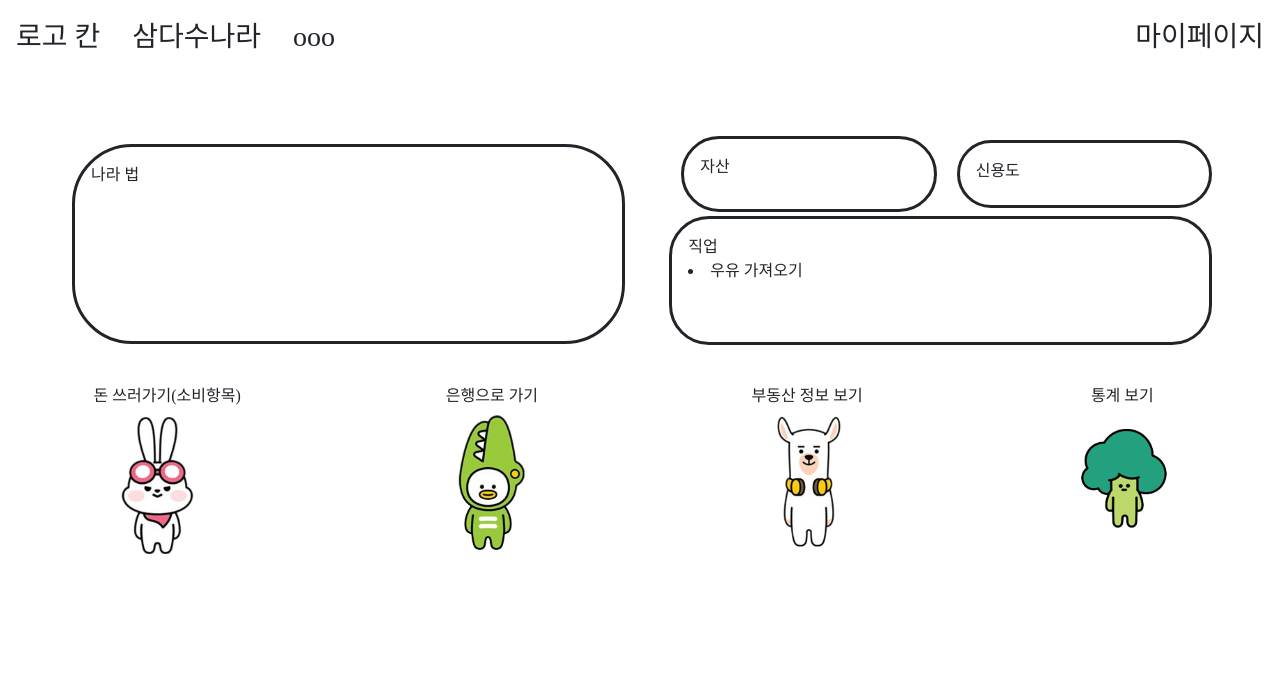
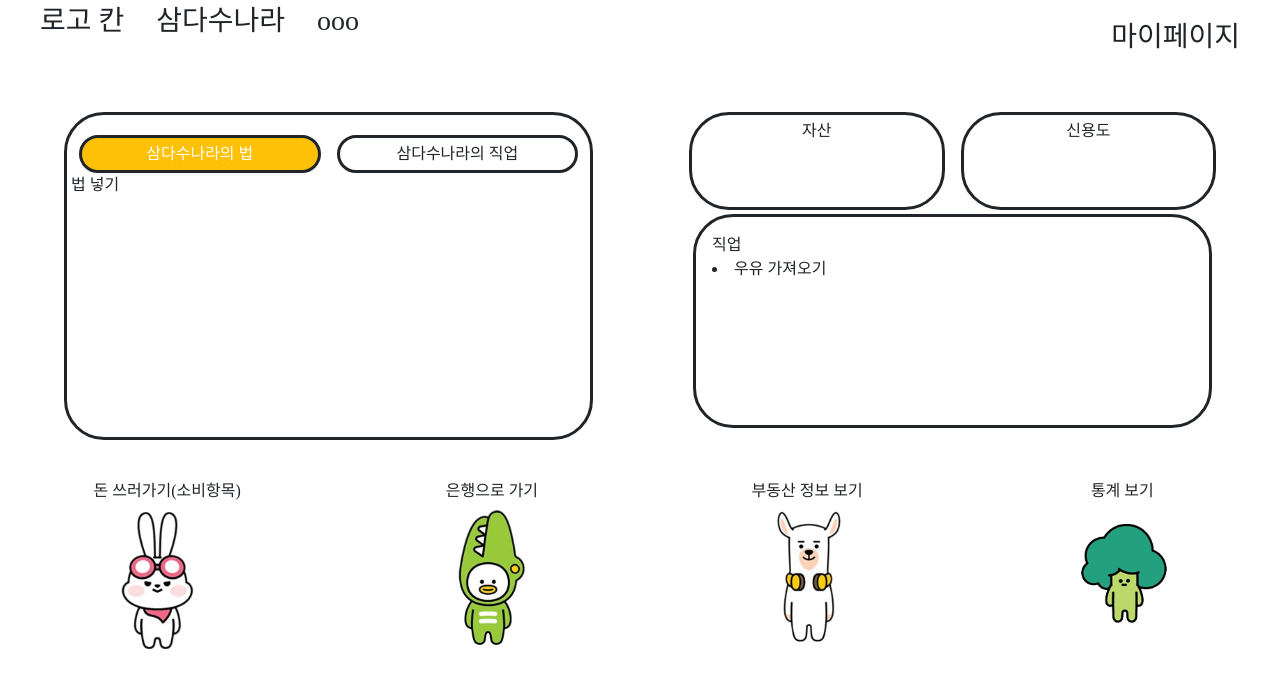
Before and after one commit to worKids/workids-frontend, a React (Vite) app in the folder workids/: page /student in a window 1280 px wide. Shown: the top 688 px of the page. Built offline with nearby package versions, Linux system fonts and the light colour scheme; a web font is replaced by a local one.

Commit message:
add: loginPage, studentpage 생성

```diff
--- a/workids/package.json
+++ b/workids/package.json
@@ -16,7 +16,8 @@
     "react": "^18.2.0",
     "react-bootstrap": "^2.8.0",
     "react-dom": "^18.2.0",
-    "react-router-dom": "^6.15.0"
+    "react-router-dom": "^6.15.0",
+    "recoil": "^0.7.7"
   },
   "devDependencies": {
     "@types/react": "^18.2.15",
--- a/workids/src/components/student/StudentAuction.jsx
+++ b/workids/src/components/student/StudentAuction.jsx
@@ -5,15 +5,26 @@ export default function StudentAuction(props) {
     width: "80%",
     borderRadius: "40px",
   };
+  const heightStyle = {
+    height: "85%",
+    borderRadius: "40px",
+  };
+
   return (
-    <div className="border border-dark  border-3 p-5" style={divStyle}>
+    <div className="border border-dark  border-3 p-3 h-100" style={divStyle}>
       {props.state === 0 ? (
-        <div>
-          <h1>{props.state}</h1>
+        <div className="h-100">
+          <div className="mx-3 mt-2 mb-4 fs-3">진행중인 경매</div>
+          <div className="border border-dark  border-3 p-5" style={heightStyle}>
+            <h1>{props.state}</h1>
+          </div>
         </div>
       ) : (
-        <div>
-          <h1>{props.state}</h1>
+        <div className="h-100">
+          <div className="mx-3 mt-2 mb-4 fs-3">경매 내역 보기</div>
+          <div className="border border-dark  border-3 p-5" style={heightStyle}>
+            <h1>{props.state}</h1>
+          </div>
         </div>
       )}
     </div>
--- a/workids/src/components/student/StudentTopNav.jsx
+++ b/workids/src/components/student/StudentTopNav.jsx
@@ -4,15 +4,15 @@ export default function StudentTopNav() {
   const [studentName, setStudentName] = useState("ooo");
   const [nationName, setNationName] = useState("삼다수나라");
   const divStyle = {
-    height: "13%",
+    height: "10%",
   };
   return (
-    <div style={divStyle} className="fs-3">
+    <div style={divStyle} className="fs-3 mx-4">
       <div className="d-flex justify-content-between">
         <div className="d-flex">
-          <div className="m-3">로고 칸</div>
-          <div className="m-3">{nationName}</div>
-          <div className="m-3">{studentName}</div>
+          <div className="mx-3">로고 칸</div>
+          <div className="mx-3">{nationName}</div>
+          <div className="mx-3">{studentName}</div>
         </div>
         <div className="m-3">마이페이지</div>
       </div>
--- a/workids/src/main.jsx
+++ b/workids/src/main.jsx
@@ -4,8 +4,11 @@ import { BrowserRouter } from "react-router-dom";
 import "./index.css";
 import React from "react";
 import App from "./App";
+import { RecoilRoot } from "recoil";
 ReactDOM.createRoot(document.getElementById("root")).render(
-  <BrowserRouter>
-    <App />
-  </BrowserRouter>
+  <RecoilRoot>
+    <BrowserRouter>
+      <App />
+    </BrowserRouter>
+  </RecoilRoot>
 );
--- a/workids/src/pages/MainPage.jsx
+++ b/workids/src/pages/MainPage.jsx
@@ -1,50 +1,78 @@
-import React from "react";
+import React, { useState } from "react";
 
 export default function MainPage() {
+  const [userType, setUserType] = useState("student");
+  const [id, setId] = useState("");
+  const [password, setPassword] = useState("");
+  const handleUserTypeChange = (event) => {
+    setUserType(event.target.value);
+  };
+  const handleUserIdChange = (event) => {
+    setId(event.target.value);
+  };
+
+  const handlePasswordChange = (event) => {
+    setPassword(event.target.value);
+  };
+  const borderRound = {
+    borderRadius: "40px",
+  };
   return (
-    <div>
-      <h1>메인 페이지</h1>
-      <div className="d-flex">
-        <div className="form-check">
+    <div className="h-100">
+      <h1>{userType}</h1>
+      <h1>{id}</h1>
+      <h1>{password}</h1>
+      <div className="h-75 d-flex justify-content-center align-items-center ">
+        <div className="border border-dark  border-3 p-5" style={borderRound}>
+          <div className="d-flex justify-content-center">
+            <div className="form-check mx-3 my-3">
               <input
                 className="form-check-input"
                 type="radio"
                 name="flexRadioDefault"
+                value="teacher"
                 id="flexRadioDefault1"
+                onChange={handleUserTypeChange}
               />
               <label className="form-check-label" htmlFor="flexRadioDefault1">
-            Default radio
+                선생님
               </label>
             </div>
-        <div className="form-check">
+            <div className="form-check mx-3 my-3">
               <input
                 className="form-check-input"
                 type="radio"
                 name="flexRadioDefault"
                 id="flexRadioDefault2"
-            checked
+                onChange={handleUserTypeChange}
+                value="student"
+                checked={userType === "student"}
               />
               <label className="form-check-label" htmlFor="flexRadioDefault2">
-            Default checked radio
+                학생
               </label>
             </div>
           </div>
-      <div className="row">
-        <div className="col">
+          <div className="row mb-2">
+            <div>아이디</div>
             <input
               type="text"
               className="form-control"
-            placeholder="First name"
-            aria-label="First name"
+              placeholder="id"
+              aria-label="id"
+              onChange={handleUserIdChange}
             />
           </div>
-        <div className="col">
+          <div className="row">
+            <div>비밀번호</div>
             <input
               type="text"
               className="form-control"
-            placeholder="Last name"
-            aria-label="Last name"
+              placeholder="password"
+              aria-label="password"
+              onChange={handlePasswordChange}
             />
+          </div>
         </div>
       </div>
     </div>
--- a/workids/src/pages/student/StudentAuctionPage.jsx
+++ b/workids/src/pages/student/StudentAuctionPage.jsx
@@ -1,6 +1,7 @@
 import React, { useState } from "react";
 import StudentTopNav from "../../components/student/StudentTopNav";
 import StudentAuction from "../../components/student/StudentAuction";
+import { useNavigate } from "react-router-dom";
 
 export default function StudentAuctionPage() {
   const [state, setState] = useState(0);
@@ -9,13 +10,18 @@ export default function StudentAuctionPage() {
     width: "15%",
   };
   const heightStyle = {
-    height: "80%",
+    height: "83%",
   };
   const isActive = (index) => {
     if (state === index) {
       return true;
     }
     return false;
+  };
+
+  const navigate = useNavigate();
+  const navigateToMain = () => {
+    navigate("/student");
   };
   const navigateMenu = (index) => {
     setState(index);
@@ -34,9 +40,17 @@ export default function StudentAuctionPage() {
   return (
     <div className="h-100">
       <StudentTopNav />
-      <div className="d-flex" style={heightStyle}>
-        <div className="mx-3" style={divStyle}>
+      <div className="d-flex justify-content-around m-3" style={heightStyle}>
+        <div style={divStyle}>
           {navbar}
+          <div className="d-flex justify-content-center ">
+            <div className="mb-5" style={{ position: "absolute", bottom: 0 }}>
+              <div className="border border-dark  border-3 text-center p-3 rounded-pill">
+                여긴 부동산임
+              </div>
+              <div className="lamu" onClick={navigateToMain}></div>
+            </div>
+          </div>
         </div>
         <StudentAuction state={state} />
       </div>
--- a/workids/src/pages/student/StudentMainPage.jsx
+++ b/workids/src/pages/student/StudentMainPage.jsx
@@ -1,22 +1,43 @@
-import React from "react";
+import React, { useState } from "react";
 import StudentTopNav from "../../components/student/StudentTopNav";
 import "./student.css";
 import { useNavigate } from "react-router-dom";
 export default function StudentMainPage() {
+  const [nationName, setNationName] = useState("삼다수나라");
+  const [state, setState] = useState(0);
+  const isActive = (index) => {
+    if (state === index) {
+      return true;
+    }
+    return false;
+  };
+  const nationData = [`${nationName}의 법`, `${nationName}의 직업`];
+
+  const nationMap = nationData.map((data, index) => (
+    <div
+      key={index}
+      onClick={() => setState(index)}
+      className={`m-auto border border-dark border-3 w-50 mx-2 mt-3 text-center rounded-pill px-2 py-1 ${
+        isActive(index) ? "bg-warning text-white" : ""
+      }`}
+    >
+      {data}
+    </div>
+  ));
   const rightDivStyle = {
-    height: "35%",
+    height: "30%",
   };
 
   const rightBottomDiv = {
-    height: "60%",
+    height: "65%",
     borderRadius: "40px",
   };
   const mainNav = {
-    height: "35%",
+    height: "45%",
   };
 
   const borderRound = {
-    borderRadius: "60px",
+    borderRadius: "40px",
   };
   const navigate = useNavigate();
   const navigateToConsumption = () => {
@@ -34,16 +55,31 @@ export default function StudentMainPage() {
   return (
     <div className="h-100">
       <StudentTopNav />
-      <div className="d-flex justify-content-between py-3 px-5" style={mainNav}>
-        <div className="w-50 border border-dark  border-3 m-4 p-3" style={borderRound}>
-          나라 법
+      <div className="d-flex justify-content-between m-3" style={mainNav}>
+        <div className="w-50 border border-dark  border-3 mx-5 my-3 p-1" style={borderRound}>
+          <div className="d-flex">{nationMap}</div>
+          {state===0 ? (
+            <div>
+              법 넣기
+            </div>
+          ) : (
+            <div>
+              직업 넣기
+            </div>
+          )}
         </div>
-        <div className="w-50 m-3">
+        <div className="w-50 my-3 mx-5">
           <div className="d-flex" style={rightDivStyle}>
-            <div className="w-50 border border-dark  border-3 mx-3 p-3" style={borderRound}>
+            <div
+              className="w-50 border border-dark  border-3 me-2 text-center p-1"
+              style={borderRound}
+            >
               자산
             </div>
-            <div className="w-50 border border-dark  border-3 m-1 p-3" style={borderRound}>
+            <div
+              className="w-50 border border-dark  border-3 ms-2 text-center p-1"
+              style={borderRound}
+            >
               신용도
             </div>
           </div>
@@ -54,19 +90,19 @@ export default function StudentMainPage() {
         </div>
       </div>
       <div className="d-flex justify-content-around">
-        <div onClick={navigateToConsumption}>
+        <div className="btn" onClick={navigateToConsumption}>
           <div className="text-center">돈 쓰러가기(소비항목)</div>
           <div className="kiki"></div>
         </div>
-        <div onClick={navigateToBank}>
+        <div className="btn" onClick={navigateToBank}>
           <div className="text-center">은행으로 가기</div>
           <div className="ageo"></div>
         </div>
-        <div onClick={navigateToAuction}>
+        <div className="btn" onClick={navigateToAuction}>
           <div className="text-center">부동산 정보 보기</div>
           <div className="lamu"></div>
         </div>
-        <div onClick={navigateToRanking}>
+        <div className="btn" onClick={navigateToRanking}>
           <div className="text-center">통계 보기</div>
           <div className="ccoli"></div>
         </div>
```
Also changed, not shown: workids/vite.config.js.timestamp-1694406327155-35fe8afe1adfb.mjs (added, +10 -0 lines), workids/src/recoil/userAtoms.jsx (added), 1 other file (tests, documents, lock files or other folders). Lines whose indentation alone changed are shown as unchanged.
